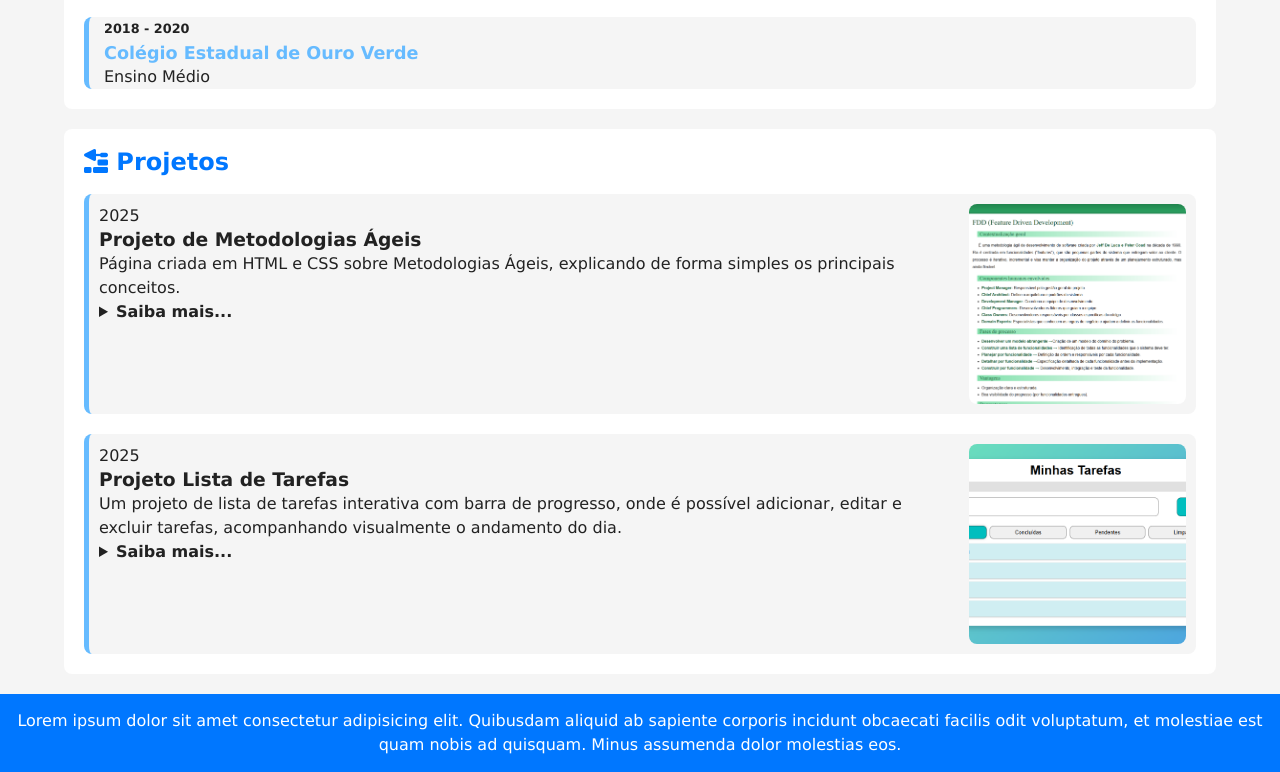
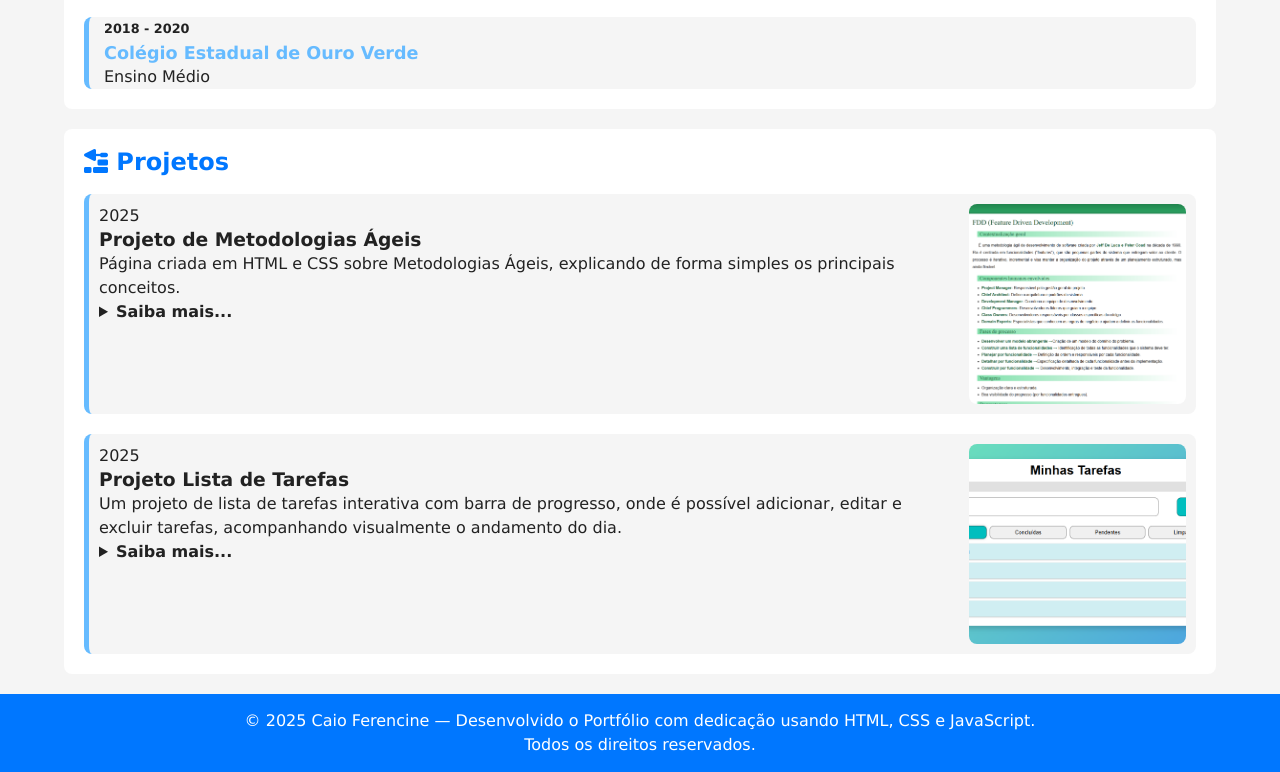
Before and after one commit to CaioHF/Portifolio, a plain HTML site: page index.html in a window 1280 px wide. Shown: the part 2248-3020 px from the top of the page. Drawn offline with Linux system fonts and the light colour scheme.

Commit message:
Feito rodape

```diff
--- a/index.html
+++ b/index.html
@@ -313,7 +313,8 @@
     </main>
 
     <footer>
-        <p>Lorem ipsum dolor sit amet consectetur adipisicing elit. Quibusdam aliquid ab sapiente corporis incidunt obcaecati facilis odit voluptatum, et molestiae est quam nobis ad quisquam. Minus assumenda dolor molestias eos.</p>
+        <p>© 2025 Caio Ferencine — Desenvolvido o Portfólio com dedicação usando HTML, CSS e JavaScript.
+        <br>Todos os direitos reservados.</p>
     </footer>
 
     <script src="scripts/script.js"></script>
```
